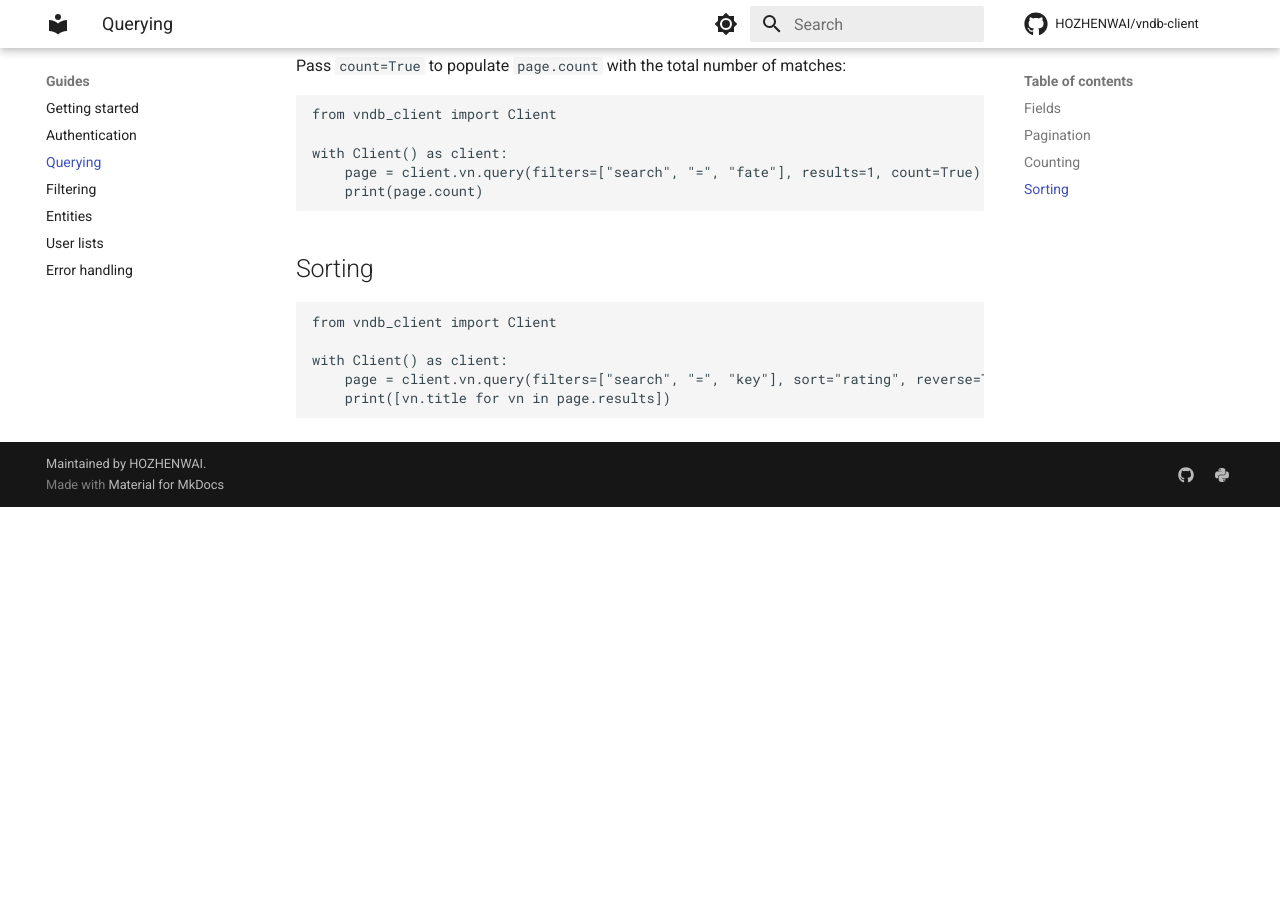
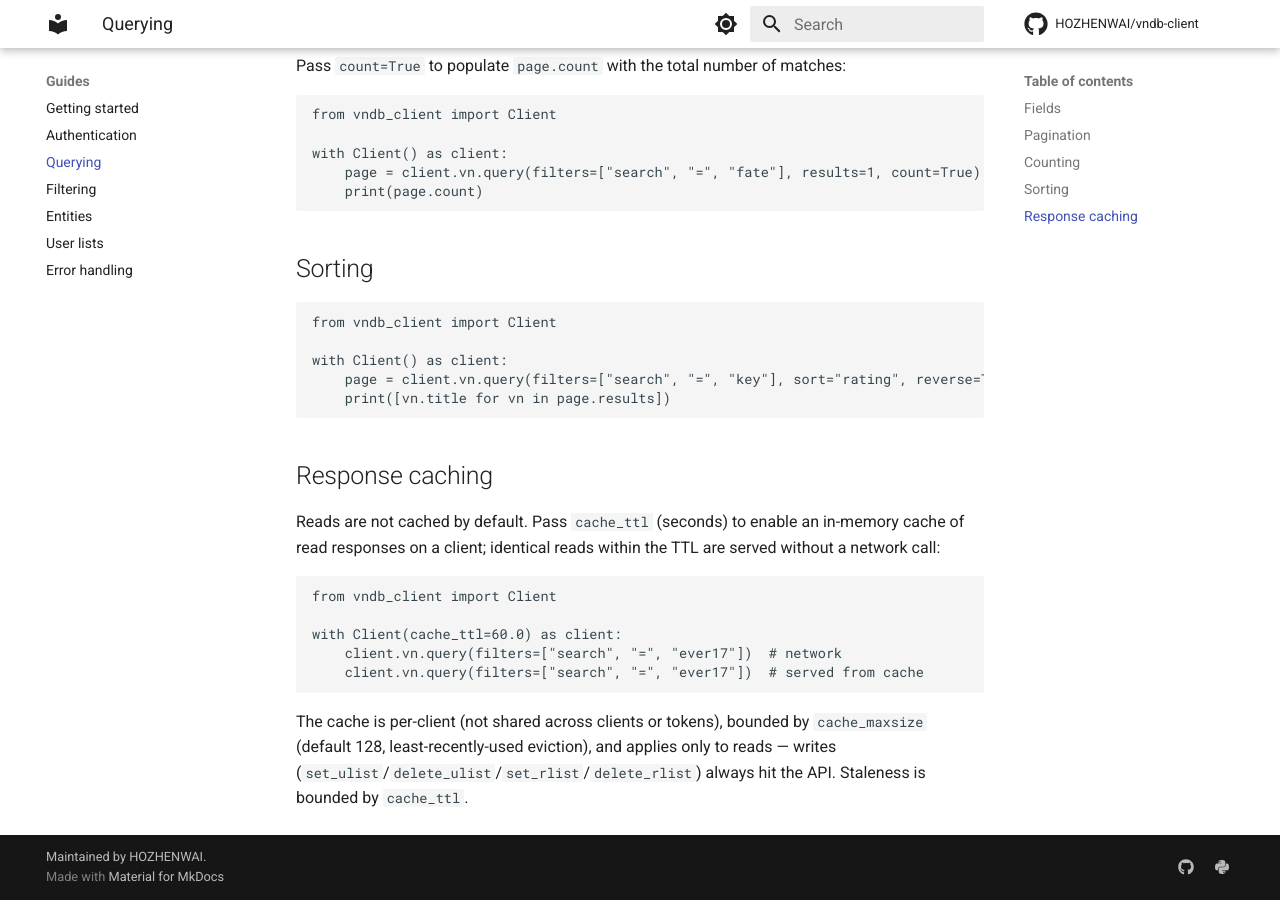
Before and after one commit to Game-fan-hoarder/vndb-client, an MkDocs documentation site: the page built from docs/guides/querying.md, in a window 1280 px wide and 900 px high, scrolled down 1182 px. Built offline with MkDocs 1.6.1 and Material for MkDocs 9.7.7, drawn with Linux system fonts in a browser that asks for light colours; comment, search, counter and statistics services are not loaded; before the commit the page ends 1689 px from its top, so only the background shows below that.

Commit message:
docs(guides): document opt-in response caching

````diff
--- a/docs/guides/querying.md
+++ b/docs/guides/querying.md
@@ -68,3 +68,22 @@ with Client() as client:
     page = client.vn.query(filters=["search", "=", "key"], sort="rating", reverse=True)
     print([vn.title for vn in page.results])
 ```
+
+## Response caching
+
+Reads are not cached by default. Pass `cache_ttl` (seconds) to enable an
+in-memory cache of read responses on a client; identical reads within the TTL are
+served without a network call:
+
+```python
+from vndb_client import Client
+
+with Client(cache_ttl=60.0) as client:
+    client.vn.query(filters=["search", "=", "ever17"])  # network
+    client.vn.query(filters=["search", "=", "ever17"])  # served from cache
+```
+
+The cache is per-client (not shared across clients or tokens), bounded by
+`cache_maxsize` (default 128, least-recently-used eviction), and applies only to
+reads — writes (`set_ulist`/`delete_ulist`/`set_rlist`/`delete_rlist`) always hit
+the API. Staleness is bounded by `cache_ttl`.
````
